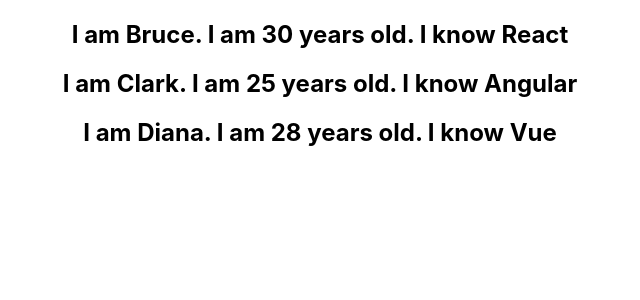
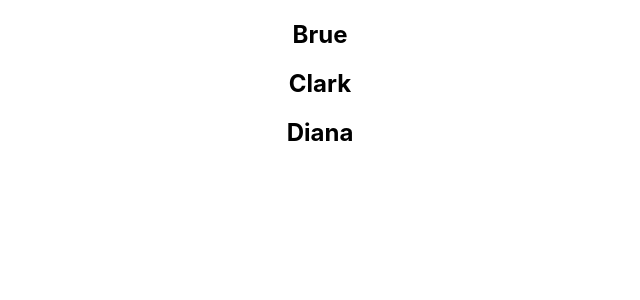
Before and after one commit to nilankh/LearningReact, a React (Create React App) app: page / in a window 1280 px wide. Shown: the top 300 px of the page, without its empty margins (320-960 px from the left). Built offline with nearby package versions, Linux system fonts and the light colour scheme.

Commit message:
stared to learn about list and keys

```diff
--- a/src/App.js
+++ b/src/App.js
@@ -22,7 +22,7 @@ function App() {
 
   return (
     <div className="App">
-      <NameList2 />
+      <NameList />
       {/* <NameList /> */}
 
       {/* <UserGreeting /> */}
--- a/src/components/NameList2.js
+++ b/src/components/NameList2.js
@@ -36,7 +36,9 @@ function NameList2() {
 // peerson(toa isme koi v variable[name] ko use kr skte ho) is  parameter which is passeed as the prop to the person component
 //   const personList = persons.map((person) => <Person person={person}/>)
 //   isko bina key ke krenge toa warning aayega toa Each child in a list should have a unique "key" prop toa islia neeche wale me hm key pass krenge fir wo warning chala jyga (upar likha hua line v sahi h bs neeche usi ko key ke saath likh rhe h)
-  const personList = persons.map((person) => <Person key={person.id} person={person}/>)
+  const personList = persons.map((person) => <Person key={person.id} person={person}/>)//jaruri ni h id sirf id hi ho uske jagah kuch v ho skta h it could be anything but it should be unique within the list
+
+// Key prop is a special attribute you need to include when creating list of elements, Keys props are not accessible in child component
 
   return <div>{personList}</div>;
 }
```
